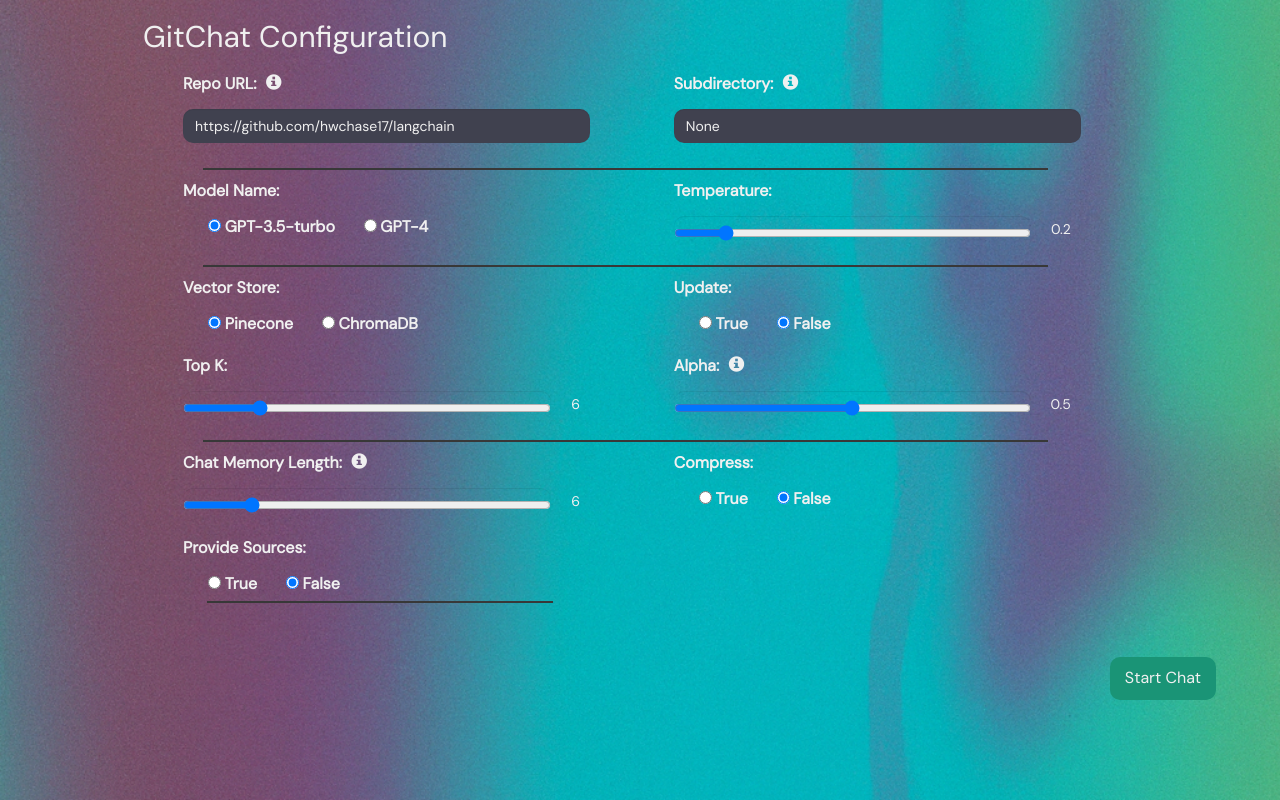
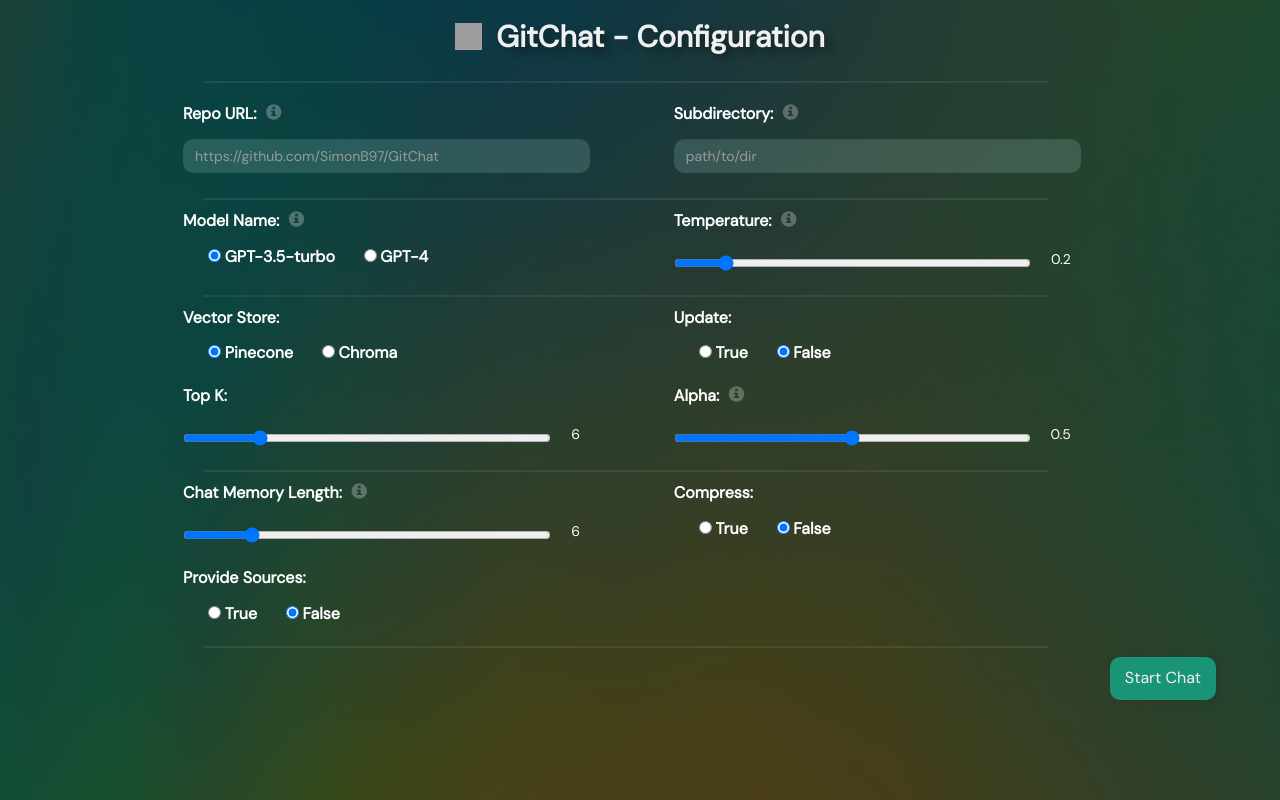
Before and after one commit to SimonB97/GitChat, a Flask app: page /start in a window 1280 px wide. Run offline with Flask 2, Linux system fonts and the light colour scheme; some libraries are stand-ins or nearby versions; grey boxes are pictures that could not be loaded.

Commit message:
refactor(UI): Apperance adjusted, background

```diff
--- a/src/app.py
+++ b/src/app.py
@@ -23,7 +23,7 @@ def start():
         repo_url_without_subdir = request.form["repo_url"]
         print(f"repo url in request without subdirectory: {repo_url_without_subdir}")
         subdirectory = request.form["subdirectory"]
-        if subdirectory != "None":
+        if subdirectory != "None" and subdirectory != "":
             print(f"subdirectory: {subdirectory}")
             repo_url = f"{repo_url_without_subdir}/{subdirectory}"
             print(f"repo url in request with subdirectory: {repo_url}")
@@ -99,4 +99,8 @@ if __name__ == "__main__":
     ip_address = get_ip_address()
     url = f"http://{ip_address}:5000/start"
     webbrowser.open_new(url)
-    app.run(debug=True, host=ip_address)
+    app.run(
+        debug=True,
+        # host=ip_address
+        host="0.0.0.0"
+        )
--- a/src/templates/start_page.html
+++ b/src/templates/start_page.html
@@ -1,9 +1,9 @@
 <!DOCTYPE html>
 <html>
+<head>
     <meta name="viewport" content="width=device-width, initial-scale=1">
-
-<head>
     <title>Start Page</title>
+    <link rel="icon" type="image/png" href="https://git-scm.com/images/logos/downloads/Git-Icon-White.png" />
     <link rel="stylesheet" href="https://maxcdn.bootstrapcdn.com/bootstrap/3.3.6/css/bootstrap.min.css">
     <script src="https://code.jquery.com/jquery-3.6.0.min.js"></script>
     <link rel="stylesheet" href="https://cdnjs.cloudflare.com/ajax/libs/qtip2/3.0.3/jquery.qtip.min.css" />
@@ -16,17 +16,28 @@
     <style>
         body {
             font-family: 'DM Sans', sans-serif;
-            background: #202123;
-            color: #f0f0f0;
-            background-image: url('.\\..\\..\\data\\images\\background.png');
+            background: #292727db;
+            color: #ffffff;
+            background-image: url('{{ url_for("static", filename="images/background-3-us.jpg") }}');
             background-repeat: no-repeat;
             background-position: center center;
             background-attachment: fixed;
             background-size: cover;
+            background-blend-mode: color;
         }
 
-        h1 {
+        h2 {
             font-weight: bold;
+            margin-bottom: 25px;
+            text-shadow: 6px 5px 8px #13131393;
+        }
+
+        #header-icon {
+            height: 0.9em;
+            width: 0.9em;
+            margin-right: 0.2em;
+            margin-bottom: 0.2em;
+            /* box-shadow: 5px 5px 5px #13131385; */
         }
 
         label {
@@ -40,7 +51,7 @@
         }
 
         .form-control {
-            background-color: #40414f;
+            background-color: #cafdf127;
             color: #f0f0f0;
             border: none;
             border-radius: 10px;
@@ -60,6 +71,7 @@
             color: #f0f0f0;
             padding: 10px 15px;
             font-size: 16px;
+            box-shadow: 3px 2px 9px rgba(40, 40, 40, 0.368);
         }
 
         .btn-primary:hover {
@@ -98,7 +110,7 @@
             position: relative;
             max-width: 85%;
             height: 2px;
-            background-color: #383838;
+            background-color: #cdc7c719;
             margin: 10px 0;
             margin-top: 0px;
             margin-left: 6%;
@@ -121,13 +133,14 @@
         @media (max-width: 767px) {
             .form-group {
                 width: 100%;
-                padding: 0 0 20px 0;
+                padding: 0 0 20px;
             }
         }
 
         input[type="radio"]{
             margin-top: 11px;
             margin-left: 25px;
+            background-color: rgba(255, 255, 255, 0.345) !important;
         }
 
         .slider-container {
@@ -139,8 +152,12 @@
         .slider-container input[type="range"] {
             flex-grow: 1;
             margin-right: 20px;
+            box-shadow: none;
         }
 
+        .glyphicon {
+            color: #d3d3d357;
+        }
 
 
     </style>
@@ -181,8 +198,8 @@
                     classes: 'qtip-bootstrap'
                 },
                 position: {
-                    my: 'left center',
-                    at: 'right center'
+                    my: 'top center',
+                    at: 'bottom center'
                 }
             });
         });
@@ -192,20 +209,24 @@
 
 <body>
     <div class="container">
-        <h2>GitChat Configuration</h2>
+        <h2 class="text-center" style="color: #f0f0f0;">
+            <img id="header-icon" src="https://git-scm.com/images/logos/downloads/Git-Icon-White.png" alt="GitChat Icon">
+            GitChat - Configuration
+        </h2>
         <form method="POST" action="{{ url_for('start') }}">
             <div class="form-options"></div>
+            <div class="horizontal-line"></div>
                 <div class="form-group form-group-textarea">
-                    <label for="repo_url">Repo URL: <i class="info-icon glyphicon glyphicon-info-sign" data-tooltip="Enter the repository URL here [https://github.com/owner_name/repo_name]. (e.g. [https://github.com/hwchase17/langchain])"></i></label>
-                    <input type="text" class="form-control" id="repo_url" name="repo_url" value="https://github.com/hwchase17/langchain" required>
+                    <label for="repo_url">Repo URL: <i class="info-icon glyphicon glyphicon-info-sign" data-tooltip="Enter the repository URL here [https://github.com/owner_name/repo_name]. (e.g. [https://github.com/SimonB97/GitChat])"></i></label>
+                    <input type="text" class="form-control" id="repo_url" name="repo_url" placeholder="https://github.com/SimonB97/GitChat" required>
                 </div>
                 <div class="form-group form-group-textarea">
                     <label for="subdirectory">Subdirectory: <i class="info-icon glyphicon glyphicon-info-sign" data-tooltip="Enter the subdirectory of the repository or None (to load the whole repository) here. (e.g. [docs])"></i></label>
-                    <input type="text" class="form-control" id="subdirectory" name="subdirectory" value="None" required>
+                    <input type="text" class="form-control" id="subdirectory" name="subdirectory" placeholder="path/to/dir">
                 </div>
                 <div class="horizontal-line"></div>
                 <div class="form-group">
-                    <label for="model_name">Model Name:</label>
+                    <label for="model_name">Model Name: <i class="info-icon glyphicon glyphicon-info-sign" data-tooltip="Select the model for Question Answering here. | GPT-4: most capable, slower | GPT-3.5-turbo: very capable, very fast"></i></label>
                     <div>
                         <input type="radio" id="gpt-3.5-turbo" name="model_name" value="gpt-3.5-turbo" checked>
                         <label for="gpt-3.5-turbo">GPT-3.5-turbo</label>
@@ -214,7 +235,7 @@
                     </div>
                 </div>
                 <div class="form-group">
-                    <label for="temperature">Temperature:</label>
+                    <label for="temperature">Temperature: <i class="info-icon glyphicon glyphicon-info-sign" data-tooltip="What sampling temperature to use, between 0 and 2. Higher values like 0.8 will make the output more random, while lower values like 0.2 will make it more focused and deterministic."></i></label>
                     <div class="slider-container">
                         <input type="range" class="form-control" id="temperature" name="temperature" min="0" max="2" step="0.1" value="0.2" oninput="updateSliderValue(this, 'temperature_output')" required>
                         <span id="temperature_output">0.2</span>
@@ -227,7 +248,7 @@
                         <input type="radio" id="vector_store_pinecone" name="vector_store" value="pinecone" checked>
                         <label for="vector_store_pinecone">Pinecone</label>
                         <input type="radio" id="vector_store_chromadb" name="vector_store" value="chromadb">
-                        <label for="vector_store_chromadb">ChromaDB</label>
+                        <label for="vector_store_chromadb">Chroma</label>
                     </div>
                 </div>
                 <div class="form-group">
@@ -295,6 +316,7 @@
                         <label for="provide_sources_true">True</label>
                         <input type="radio" id="provide_sources_false" name="provide_sources" value="false" checked>
                         <label for="provide_sources_false">False</label>
+                    </div>
                 </div>
                 <div class="horizontal-line"></div>
             </div>
```
Also changed, not shown: src/templates/index.html (+4 -4 lines), data/images/background.png (deleted), src/static/images/background-3-us.jpg (added).
